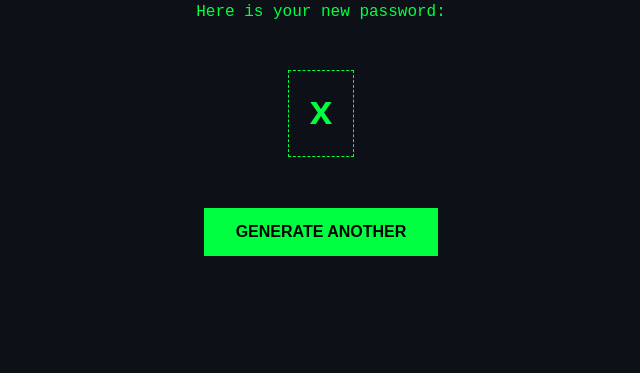
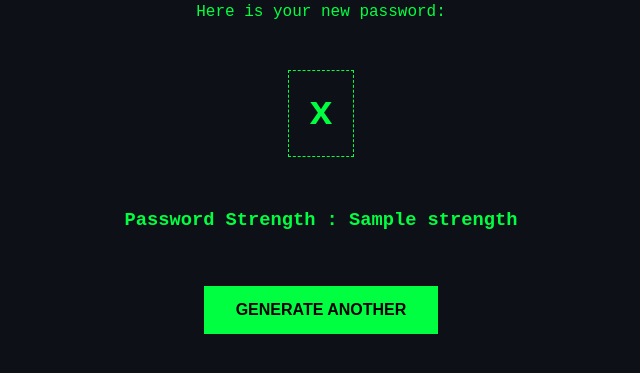
Before and after one commit to arpit0oo/Python-Grind, a Flask app: template Pyhon Stuff/Password App/templates/result.html in a window 1280 px wide. Shown: the part 185-558 px from the top of the page, without its empty margins (319-959 px from the left). Run offline with Flask 3, Linux system fonts and the light colour scheme; the template is opened without the code that fills it: most values are stand-ins (such as "Sample title", 1, 10 or a date in 2020).

Commit message:
Added password strength meter feature

```diff
--- a/Pyhon Stuff/Password App/app.py
+++ b/Pyhon Stuff/Password App/app.py
@@ -1,4 +1,4 @@
-from flask import Flask, render_template, request # <--- NEW IMPORT: request
+from flask import Flask, render_template, request
 import random
 
 app = Flask(__name__)
@@ -14,19 +14,16 @@ def gen_pass(length):
 @app.route("/")
 def home():
     return render_template("index.html")
-
-# UPDATED ROUTE: It now accepts "POST" methods (Envelopes)
 @app.route("/generate", methods=["POST"])
 def generate():
-    # 1. Open the envelope and get the data by its name
-    # We convert it to 'int' because inputs always send text strings
     length_from_form = int(request.form.get("length_data"))
+    if length_from_form>=12:
+        strength = "STRONG"
+    else:
+        strength = "WEAK"
 
-    # 2. Use the number to generate the password
     password = gen_pass(length_from_form)
-
-    # 3. Show the result
-    return render_template("result.html", password=password)
+    return render_template("result.html", password=password, strength=strength)
 
 if __name__ == "__main__":
     app.run(debug=True)
--- a/Pyhon Stuff/Password App/templates/result.html
+++ b/Pyhon Stuff/Password App/templates/result.html
@@ -12,6 +12,7 @@
     <h2 style="color: #00ff41; font-size: 40px; border: 1px dashed #00ff41; display: inline-block; padding: 20px;">
         {{ password }}
     </h2>
+    <h3 style="color: #00ff41;">Password Strength : {{strength}}</h3>
 
     <br><br>
 
```
